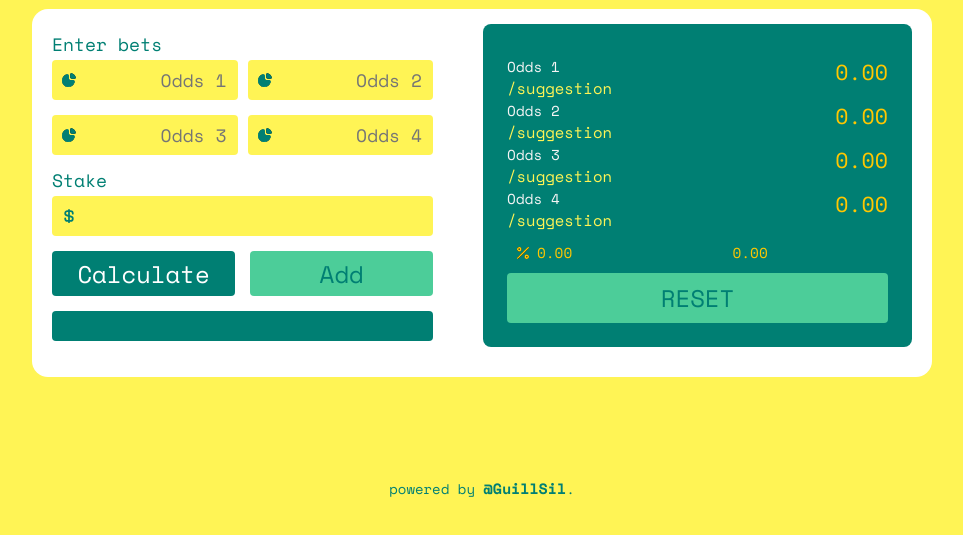
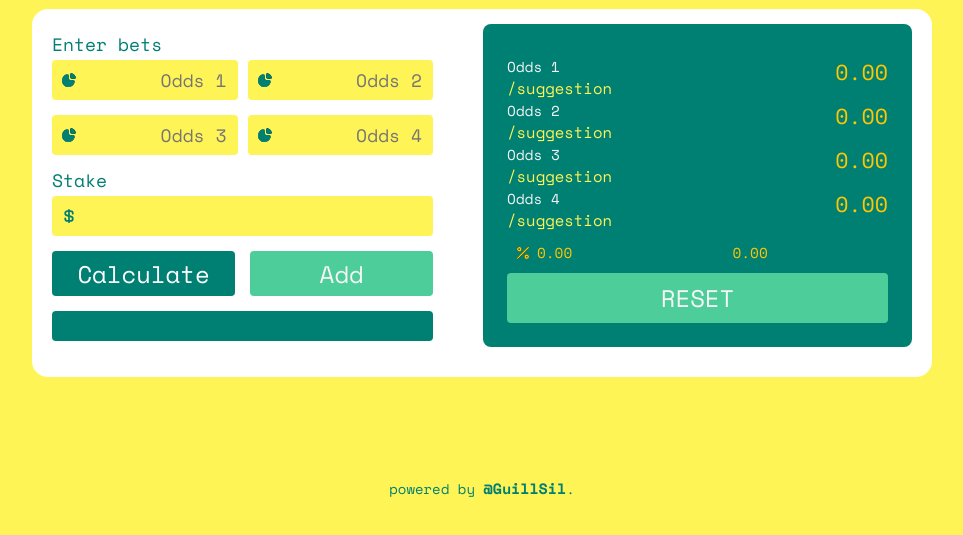
Before and after one commit to guillsil/Calculadora-Surbet, a plain HTML site: page index.html in a window 1280 px wide. Shown: the part 135-670 px from the top of the page, without its empty margins (158-1121 px from the left). Drawn offline with nearby package versions, Linux system fonts and the light colour scheme.

Commit message:
upgrade 2

```diff
--- a/sass/style.scss
+++ b/sass/style.scss
@@ -90,7 +90,7 @@
         &__add{
             background-color: variables.$Mint;
             width: 100%;
-            color: variables.$Blue-Navi;
+            color: whitesmoke;
             &:hover{
                 cursor: pointer;
                 background-color: variables.$Wedding;
@@ -173,7 +173,7 @@
 .result-seccion__reset{
     background-color: variables.$Mint;
     font-family: variables.$font;
-    color: variables.$Blue-Navi;
+    color: whitesmoke;
     border: none;
     text-transform: uppercase;
     border-radius: 4px;
```
Also changed, not shown: sass/style.css, 1 other file.
